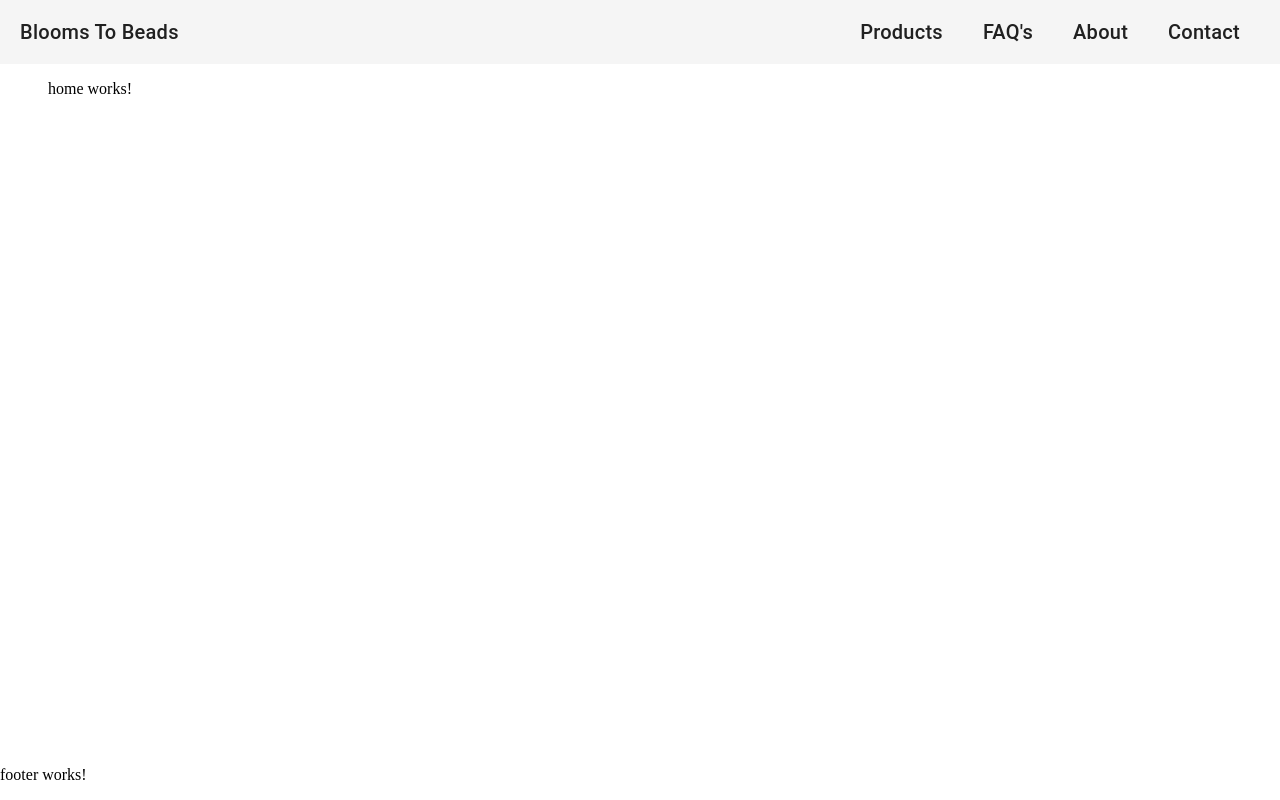
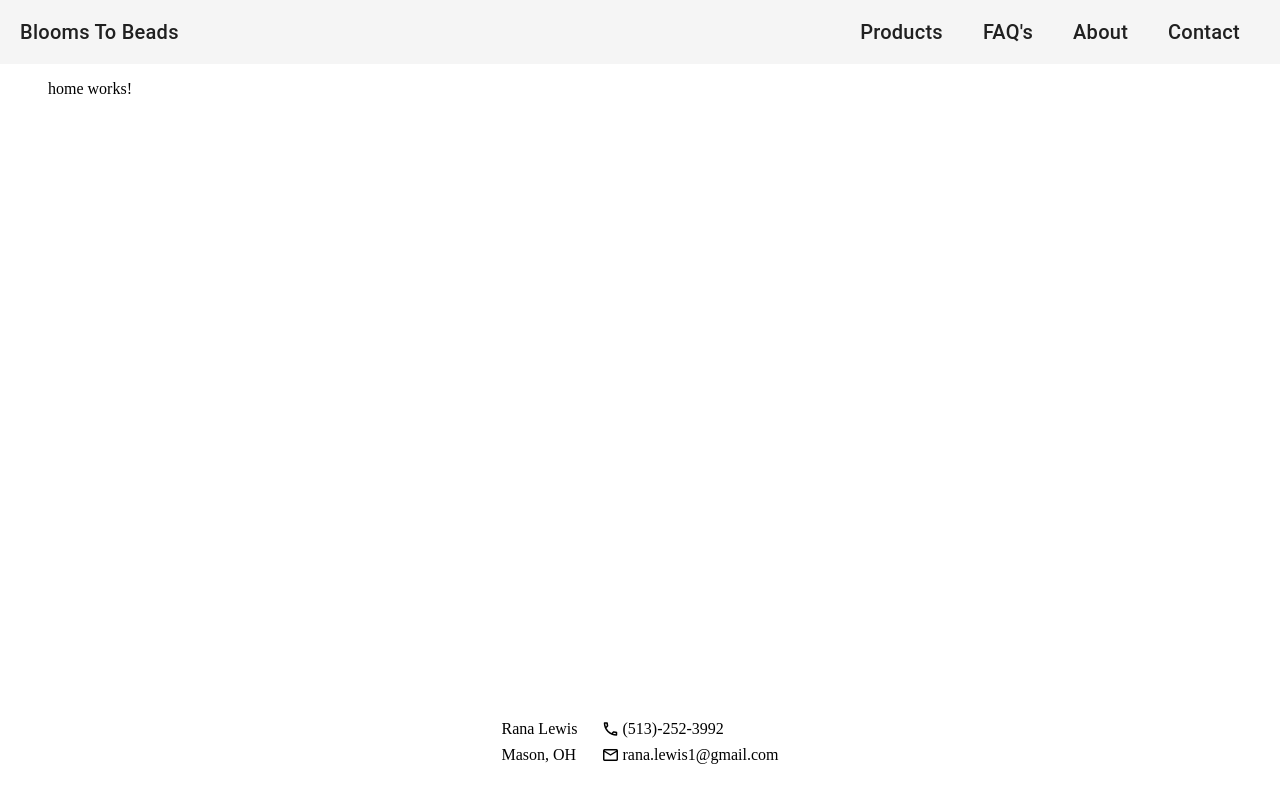
Before and after one commit to kristalewis/blooms-to-beads-angular, an Angular app: page / in a window 1280 px wide. Built offline with nearby package versions, Linux system fonts and the light colour scheme.

Commit message:
footer implementation

```diff
--- a/src/app/footer/footer.component.html
+++ b/src/app/footer/footer.component.html
@@ -1 +1,16 @@
-<p>footer works!</p>
+<div class="footer-container">
+    <div class="footer-row-container">
+        <span class="margin-right footer-item">Rana Lewis</span>
+        <span class="margin-right footer-item">Mason, OH</span>
+    </div>
+    <div class="footer-row-container">
+        <span class="icon-text-container">
+            <span class="material-icons material-icons-outlined">call</span>
+            <span class="footer-item">(513)-252-3992</span>
+        </span>
+        <span class="icon-text-container footer-item email" (click)="onEmailClicked()">
+            <span class="material-icons material-icons-outlined">mail</span>
+            <span>rana.lewis1&#64;gmail.com</span>
+        </span>
+    </div>
+</div>
--- a/src/app/footer/footer.component.scss
+++ b/src/app/footer/footer.component.scss
@@ -0,0 +1,32 @@
+.footer-container {
+    margin: 4em 0 2em 0;
+    display: flex;
+    justify-content: center;
+}
+
+.footer-row-container {
+    display: flex;
+    flex-direction: column;
+}
+
+.footer-item {
+    padding: 0.25em 0;
+}
+
+.icon-text-container {
+    display: flex;
+    align-items: center;
+}
+
+.email {
+    cursor: pointer;
+}
+
+.margin-right {
+    margin-right: 1.5em;
+}
+
+.material-icons {
+    font-size: 18px;
+    margin-right: 3px;
+}
--- a/src/app/footer/footer.component.ts
+++ b/src/app/footer/footer.component.ts
@@ -1,4 +1,6 @@
-import { Component } from '@angular/core';
+import { Component, inject } from '@angular/core';
+import { Router } from '@angular/router';
+import { RoutePath } from '../enum/route-path.enum';
 
 @Component({
   selector: 'btb-footer',
@@ -9,4 +11,11 @@ import { Component } from '@angular/core';
 })
 export class FooterComponent {
 
+  private _routePaths = RoutePath;
+
+  private _router: Router = inject(Router);
+
+  onEmailClicked(): void {
+    this._router.navigate([this._routePaths.CONTACT]);
+  }
 }
--- a/src/index.html
+++ b/src/index.html
@@ -6,6 +6,7 @@
   <base href="/">
   <meta name="viewport" content="width=device-width, initial-scale=1">
   <link rel="icon" type="image/x-icon" href="favicon.ico">
+  <link rel="stylesheet" href="https://fonts.googleapis.com/css?family=Material+Icons|Material+Icons+Outlined">
 </head>
 <body>
   <btb-app></btb-app>
```
